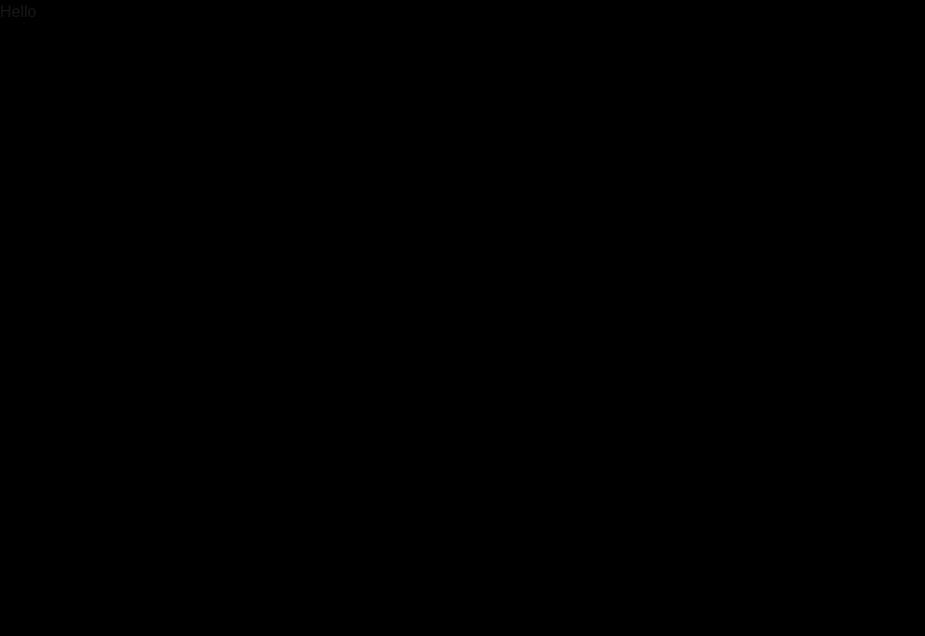
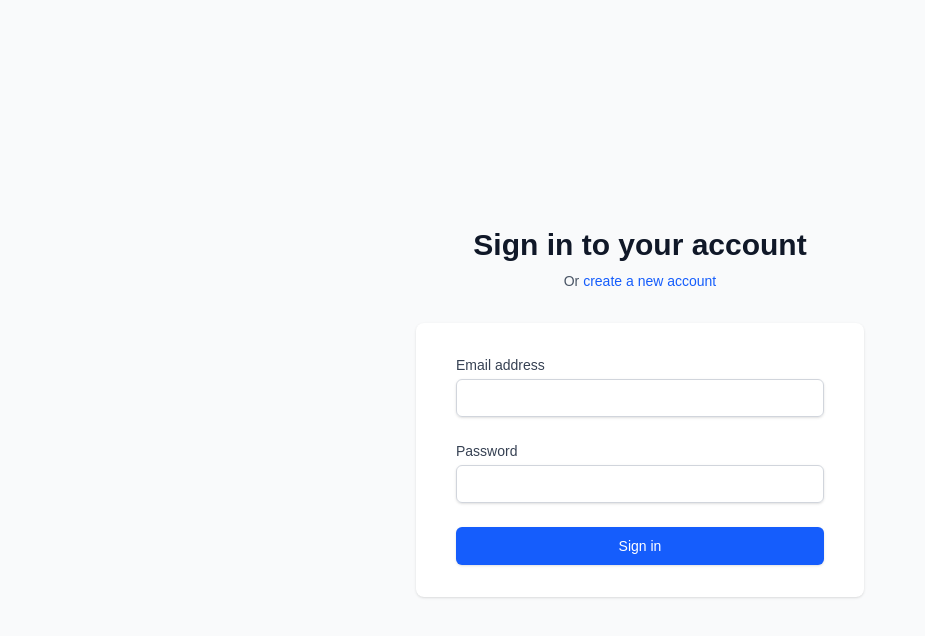
Before and after one commit to NokiaTh131/whiteboard-with-collaboration, a Next.js app in the folder frontend/: page / in a window 1280 px wide. Shown: the top 636 px of the page, without its empty margins (0-925 px from the left). Built offline with nearby package versions, Linux system fonts and the light colour scheme.

Commit message:
feat: implement Suspense for loading state in Home component and integrate LoginPage

```diff
--- a/frontend/src/app/page.tsx
+++ b/frontend/src/app/page.tsx
@@ -1,3 +1,12 @@
+import { Suspense } from "react";
+import LoginPage from "./login/page";
+
 export default function Home() {
-  return <div>Hello</div>;
+  return (
+    <div>
+      <Suspense fallback={<div>Loading...</div>}>
+        <LoginPage />
+      </Suspense>
+    </div>
+  );
 }
```
